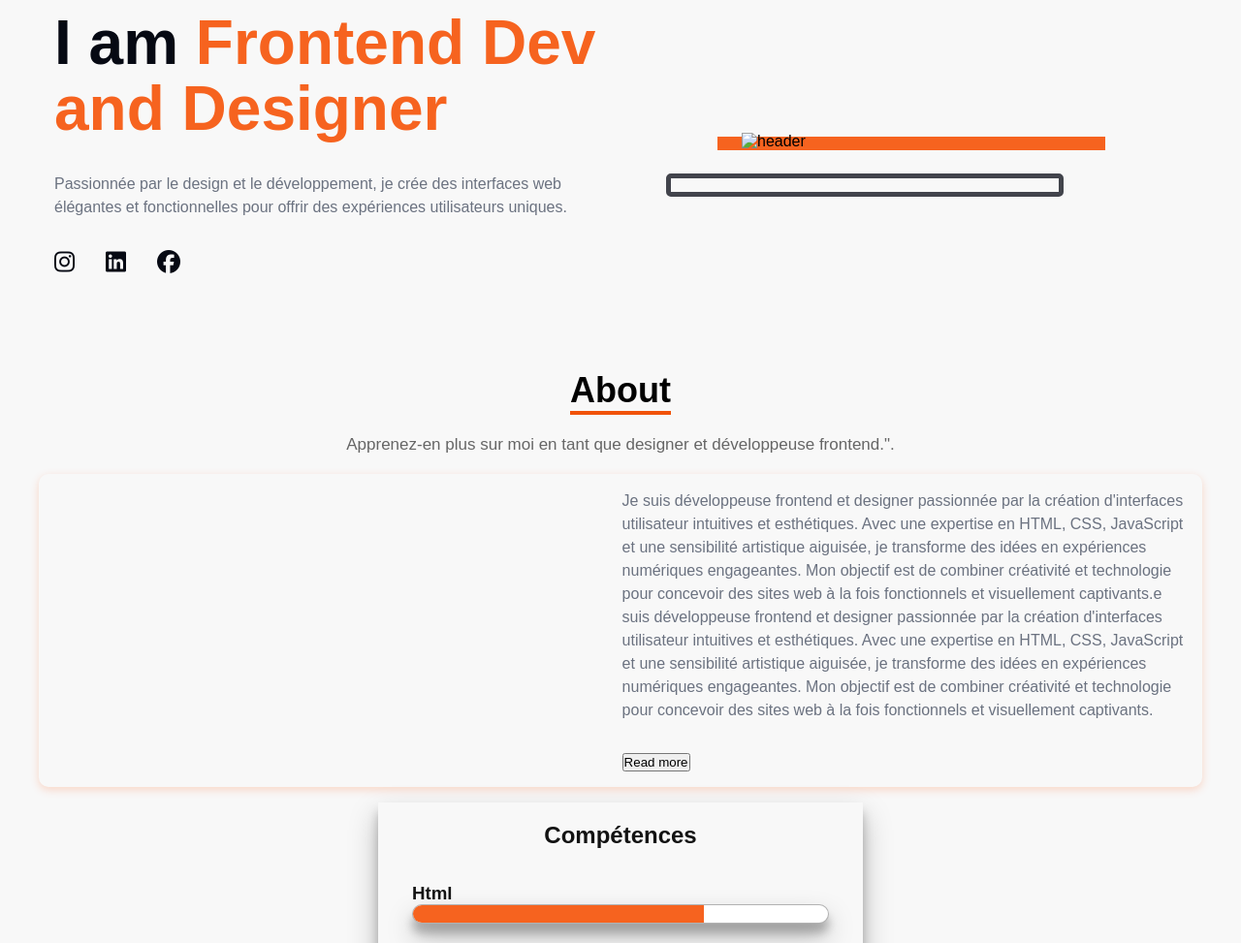
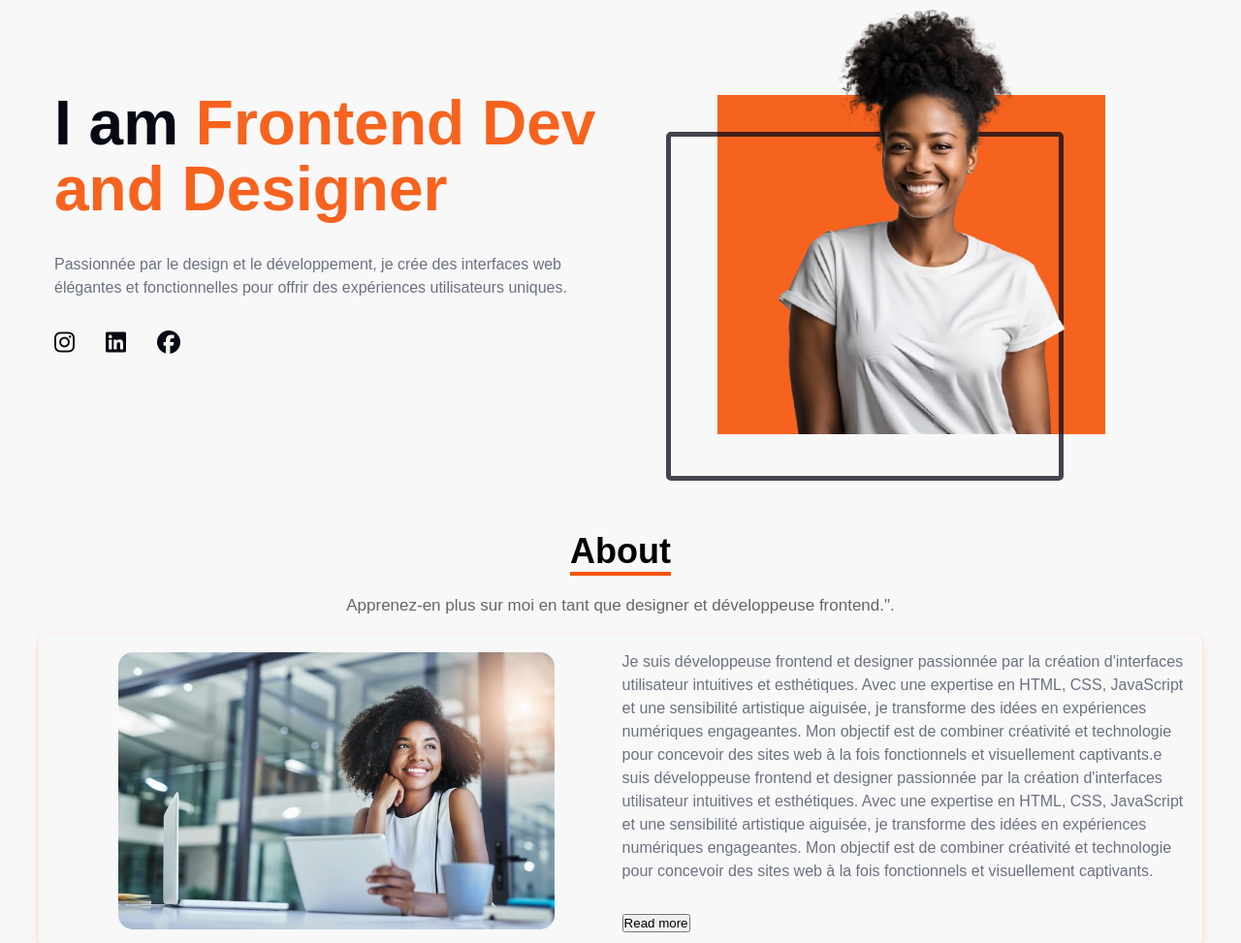
Before and after one commit to Belmine/MyPersonalPage, a plain HTML site: page index.html in a window 1280 px wide. Shown: the part 140-1113 px from the top of the page at 97% size. Drawn offline with nearby package versions, Linux system fonts and the light colour scheme.

Commit message:
Update index.html

```diff
--- a/index.html
+++ b/index.html
@@ -38,7 +38,7 @@
 
   <header class="section__container header__container" id="about">
     <div class="header__image">
-        <img src="images/Design_sans_titre-removebg-preview.png" alt="header">
+        <img src="Design_sans_titre-removebg-preview.png" alt="header">
 
     </div>
     <div class="header__content">
@@ -67,7 +67,7 @@
     <div >
       <section class="section__two__container header__two__container" id="about">
         <div class="about__image">
-          <img src="images/The No_ 1 Reason I'm Buying More of These 2 Stock-Split Stocks - The Motley Fool.jpg" alt="">
+          <img src="The No_ 1 Reason I'm Buying More of These 2 Stock-Split Stocks - The Motley Fool.jpg" alt="">
         </div>
         <div class="header__content">
           <p class="section__description"> Je suis développeuse frontend et designer passionnée par la création d'interfaces utilisateur intuitives et esthétiques. Avec une expertise en HTML, CSS, JavaScript et une sensibilité artistique aiguisée, je transforme des idées en expériences numériques engageantes. Mon objectif est de combiner créativité et technologie pour concevoir des sites web à la fois fonctionnels et visuellement captivants.e suis développeuse frontend et designer passionnée par la création d'interfaces utilisateur intuitives et esthétiques. Avec une expertise en HTML, CSS, JavaScript et une sensibilité artistique aiguisée, je transforme des idées en expériences numériques engageantes. Mon objectif est de combiner créativité et technologie pour concevoir des sites web à la fois fonctionnels et visuellement captivants.</p>
```
